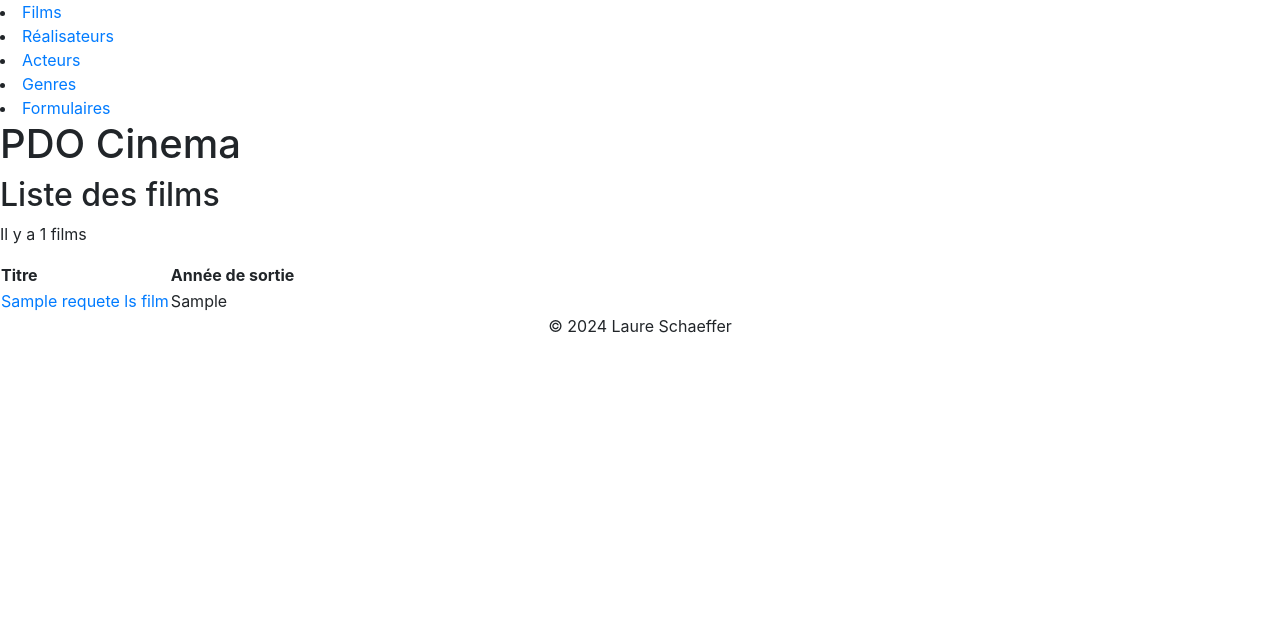
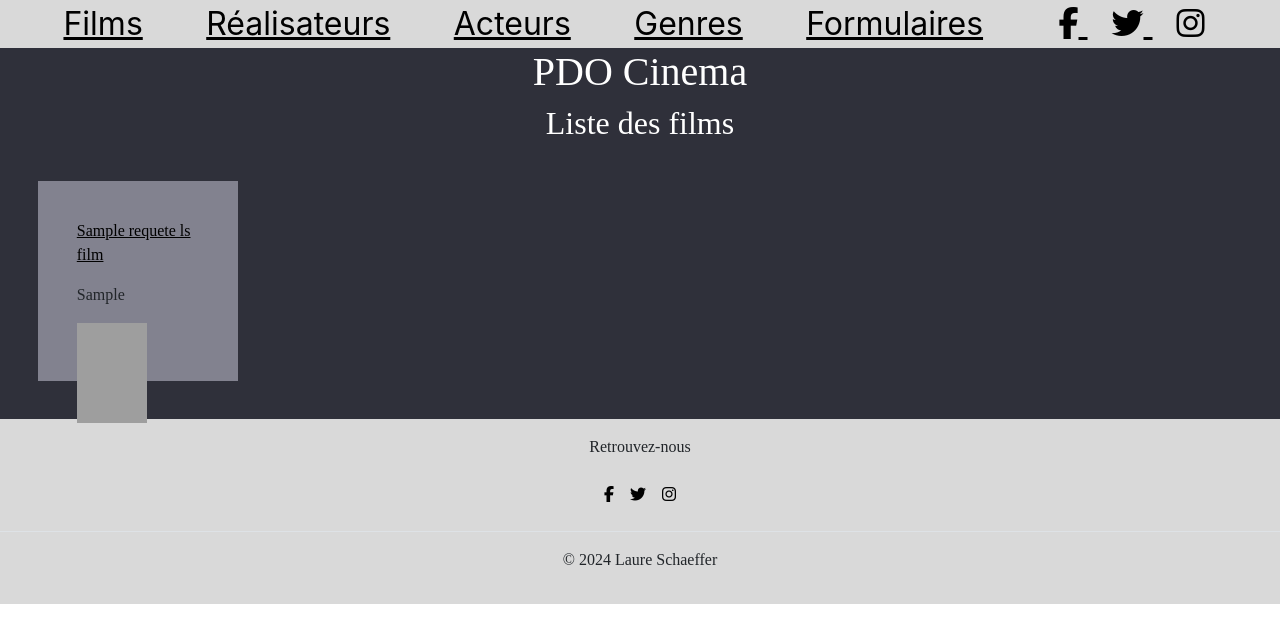
Before and after one commit to laureschaeffer/cinema_mvc, a PHP site: template view/film/listeFilms.php in a window 1280 px wide. Shown: the top 643 px of the page. Run offline with PHP 8.4, Linux system fonts and the light colour scheme; the template is opened without the code that fills it: most values are stand-ins (such as "Sample title", 1, 10 or a date in 2020); grey boxes are pictures that could not be loaded.

Commit message:
réajustement de la mise en page, début de css

```diff
--- a/index.php
+++ b/index.php
@@ -25,9 +25,6 @@ if(isset($_GET["action"])){
         case "detailActeur": $ctrlCinema->detailActeur($id); break;
         case "detailReal" : $ctrlCinema->detailReal($id); break;
         case "detailFilm": $ctrlCinema->detailFilm($id);
-            // $ctrlCinema->detailCasting($id); break;
-        case "detailCasting": $ctrlCinema->detailCasting($id); break;
-
 
     }
 } else {
--- /dev/null
+++ b/public/css/style.css
@@ -0,0 +1,128 @@
+* {
+    margin: 0;
+    padding: 0;
+    box-sizing: border-box;
+}
+#wrapper{
+    background-color: #2F303A;
+    font-family: "IBM Plex", Serif
+}
+a{
+    color: black;
+    text-decoration: revert;
+}
+h1, h2, .uk-label{
+    color: white;
+    text-align: center;
+}
+/* ---------------------------------------------------------navbar--------------------------------------------------------------- */
+#MyTopnav{
+    background-color: #D9D9D9;
+    display: flex;
+    justify-content: space-evenly;
+}
+
+#MyTopnav .icon{
+    display: none;
+}
+
+#MyTopnav a{
+    font-size: 2em;
+}
+
+.network a{
+    padding: 0 12px;
+}
+
+footer{
+    background-color: #D9D9D9;
+}
+/* --------------------------------------------------listes genre, real, acteurs, film contenus dans des tableaux------------------------- */
+.introduction{
+    background-color: #D9D9D9;
+}
+
+.card-listing, .listing-genre, .detail{
+    background-color: #82828F;
+    padding: 3%;
+    margin: 3%;
+}
+
+.card-listing{
+    height: 200px;
+    width: 200px;
+}
+
+/* -----------------------------------------------------------------version mobile --------------------------------------------------- */
+@media screen and (max-width: 500px){
+
+.network{
+    display: none;
+    }
+
+
+/* --navbar fermee-- */
+/* #MyTopnav{
+    position: relative;
+} */
+
+#MyTopnav .icon{
+    display: block;
+    color: #010101;
+    font-size: 30px;
+    top: 0;
+    right: 0;
+
+}
+
+nav a{
+    display: none;
+}
+
+/* --navbar ouverte-- */
+
+.navbarResponsive{
+    display: flex;
+    position: relative;
+    flex-direction: column;
+    width: 100%;
+    text-align: center;
+    background-color: #fff;
+    border-radius: 3px;
+}
+
+.navbarResponsive .icon{
+    position: absolute;
+    top: 0;
+    right: 0;
+    float: right;
+    color: #010101;
+    font-size: 30px;
+
+}
+
+
+.navbarResponsive a{
+    color: black;
+    float: none;
+    display: block;
+    text-align: left;
+    font-size: 1.3em;
+    padding: 10px 5px;
+}
+
+
+
+
+
+
+
+
+
+
+
+
+
+
+
+}
--- a/view/film/listeFilms.php
+++ b/view/film/listeFilms.php
@@ -1,28 +1,15 @@
 <?php ob_start(); // lien avec le fichier template.php ?>
 
-<p class="uk-label uk-label-warning"> Il y a <?= $requeteLsFilms->rowCount() ?> films </p>
 
-<table class="uk-table uk-table-striped">
-    <thead>
-        <tr>
-            <th>Titre</th>
-            <th>Année de sortie</th>
-        </tr>
-    </thead>
-    <tbody>
-        <?php
+    <?php
         // liste de tous les films présents dans la base de données ; l'url permet d'appeler l'action dans l'index
         foreach($requeteLsFilms->fetchAll() as $film) { ?>
-        <tr>
-            <td><a href="index.php?action=detailFilm&id=<?=$film["id_film"] ?>"><?= $film["titre"] ?></a></td>
-            <td><?= $film["annee_sortie_fr"]?> </td>
-        </tr>
-        <?php }  ?>
-    </tbody>
-
-</table>
-
-<?php
+            <div class="card-listing">
+                <p><a href="index.php?action=detailFilm&id=<?=$film["id_film"] ?>"><?= $film["titre"] ?></a></p>
+                <p><?= $film["annee_sortie_fr"]?></p>
+                <img src="<?=$film["affiche"]?>" alt="" width=70px height=100px>
+            </div>
+        <?php }
 
 $titre= "Liste des films";
 $titre_secondaire = "Liste des films";
--- a/view/template.php
+++ b/view/template.php
@@ -4,22 +4,40 @@
     <meta charset="UTF-8">
     <meta name="viewport" content="width=device-width, initial-scale=1.0">
     <link rel="stylesheet" href="https://stackpath.bootstrapcdn.com/bootstrap/4.5.2/css/bootstrap.min.css">
+    <link rel="preconnect" href="https://fonts.googleapis.com">
+    <link rel="stylesheet" href="https://cdnjs.cloudflare.com/ajax/libs/font-awesome/6.5.1/css/all.min.css" integrity="sha512-DTOQO9RWCH3ppGqcWaEA1BIZOC6xxalwEsw9c2QQeAIftl+Vegovlnee1c9QX4TctnWMn13TZye+giMm8e2LwA==" crossorigin="anonymous" referrerpolicy="no-referrer" />
+    <link rel="stylesheet" href="public/css/style.css">
     <title>
         <?= $titre ?>
     </title>
 
 </head>
 <body>
-    <nav>
-
+    <nav class="topNav" id="MyTopnav">
             <!-- <li><a href="index.php?action=">
             <img src="../public/img/clapperboard-29986_1280.webp" alt="logo-cinephile" width=50px height=50px>
         </a></li>   ici mettre la landingPage -->
-            <li><a href="index.php?action=listFilms">Films</a></li>
-            <li><a href="index.php?action=listReals">Réalisateurs</a></li>
-            <li><a href="index.php?action=listActeurs">Acteurs</a></li>
-            <li><a href="index.php?action=listGenres">Genres</a></li>
-            <li><a href="#">Formulaires</a></li>
+        <a href="index.php?action=listFilms">Films</a></li>
+        <a href="index.php?action=listReals">Réalisateurs</a></li>
+        <a href="index.php?action=listActeurs">Acteurs</a></li>
+        <a href="index.php?action=listGenres">Genres</a></li>
+        <a href="#">Formulaires</a></li>
+        <div class="network">
+            <a href="#">
+                <i class="fa-brands fa-facebook-f"></i>
+            </a>
+            <a href="#">
+                <i class="fa-brands fa-twitter"></i>
+            </a>
+            <a href="#">
+                <i class="fa-brands fa-instagram"></i>
+            </a>
+        </div>
+        <a href="javascript:void(0);" class="icon" onclick="myFunction()">
+                <i class="fa fa-bars"></i>
+        </a>
+        <!-- menu "burger" pour les media queries -->
+
     </nav>
     <div id="wrapper">
         <main>
@@ -29,12 +47,30 @@
                 <?= $contenu ?>
             </div>
 
+
+
+        <footer class="py-3 my-4">
+        <p class="text-center text-body-secondary">Retrouvez-nous</p>
+        <ul class="nav justify-content-center border-bottom pb-3 mb-3">
+            <li class="nav-item"><a href="#" class="nav-link px-2 text-body-secondary"><i class="fa-brands fa-facebook-f"></i></a></li>
+            <li class="nav-item"><a href="#" class="nav-link px-2 text-body-secondary"><i class="fa-brands fa-twitter"></i></a></li>
+            <li class="nav-item"><a href="#" class="nav-link px-2 text-body-secondary"><i class="fa-brands fa-instagram"></i></a></li>
+        </ul>
+        <p class="text-center text-body-secondary">© 2024 Laure Schaeffer</p>
+        </footer>
         </main>
     </div>
-    <footer>
-        <p class="text-center text-body-secondary">© 2024 Laure Schaeffer</p>
-    </footer>
 
+<script>
+    function myFunction(){
+        var x = document.getElementById("MyTopnav");
+        if (x.className === "topNav"){
+            x.className = "navbarResponsive";
+        } else{
+            x.className = "topNav" ;
+        }
+    }
+</script>
 </body>
 </html>
 <?php
```
Also changed, not shown: controller/CinemaController.php (+10 -7 lines), requetes/requeteBiographie.sql (added, +143 -0 lines), view/film/detailFilm.php (+5 -2 lines), view/listeGenres.php (+4 -15 lines), view/personnes/detailActeur.php (+13 -5 lines), view/personnes/detailReal.php (+12 -3 lines), view/personnes/listeActeurs.php (+7 -17 lines), view/personnes/listeReals.php (+6 -17 lines).
